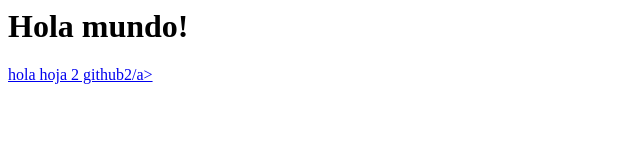
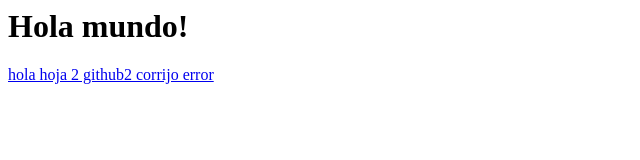
Before and after one commit to betovone/pruebadinamica1, a plain HTML site: page github2/carpeta2/index.html in a window 1280 px wide. Shown: the full height of the page, 0-640 px from the left. Drawn offline with Linux system fonts and the light colour scheme.

Commit message:
corrijo error

```diff
--- a/github2/carpeta2/index.html
+++ b/github2/carpeta2/index.html
@@ -1,6 +1,6 @@
 <html>
 	<body>
 		<h1>Hola mundo!</h1>
-		<a href="hoja2.html">hola hoja 2 github2/a>
+		<a href="hoja2.html">hola hoja 2 github2 corrijo error</a>
 	</body>
 </html>
```
